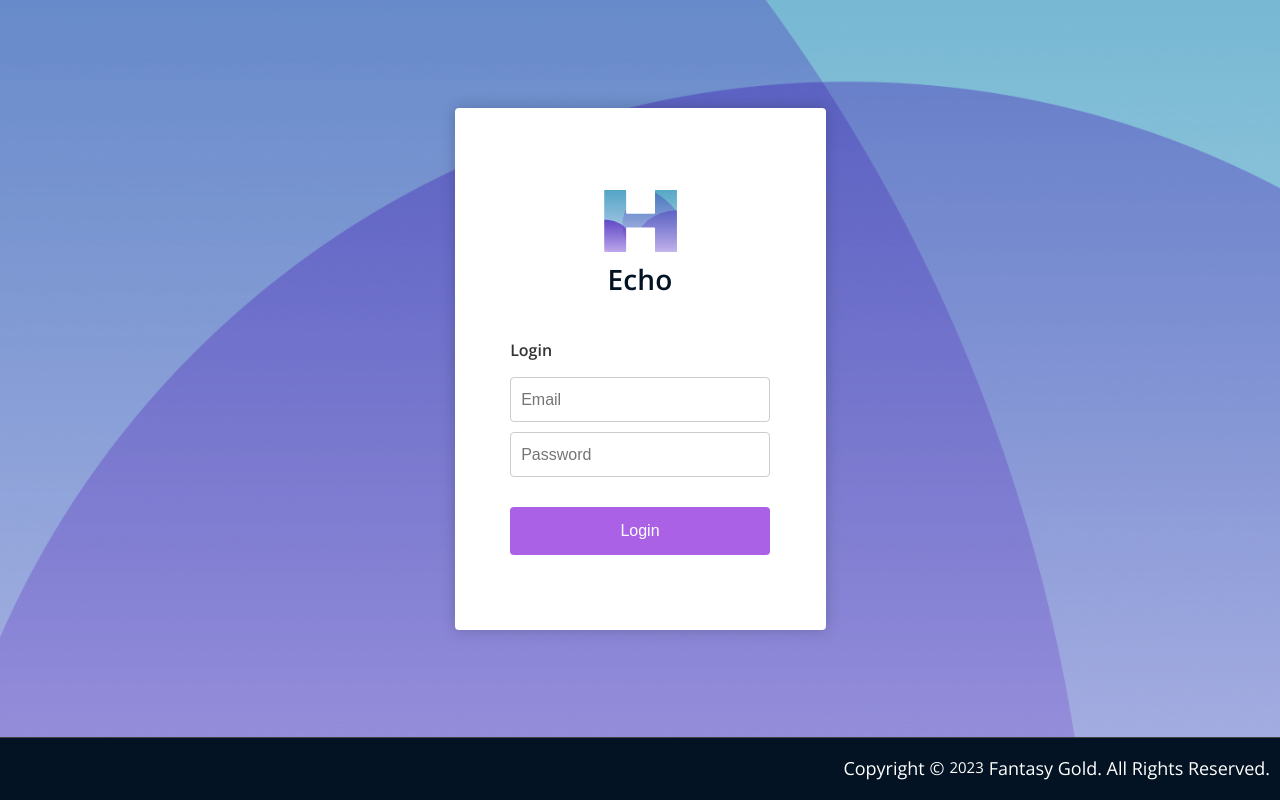
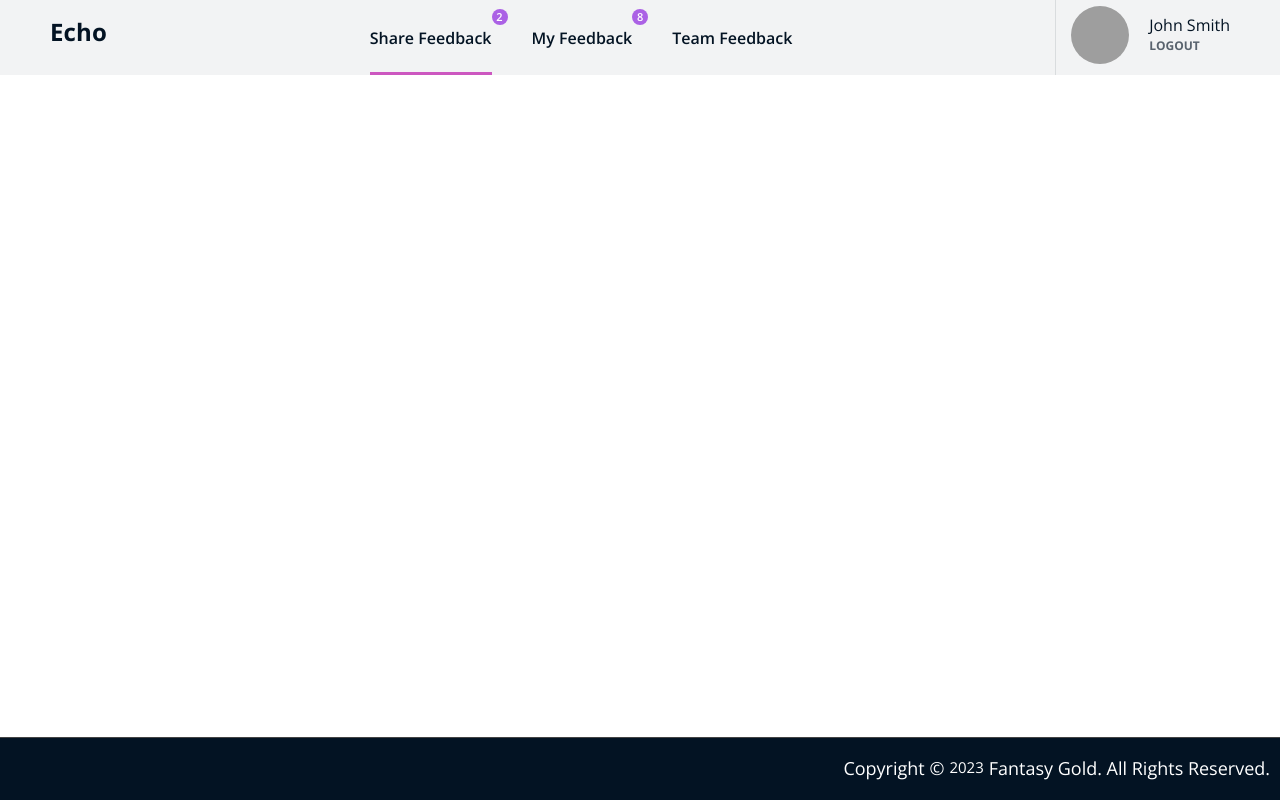
Before and after one commit to f15c0/echo, a React (Create React App) app: page /share-feedback in a window 1280 px wide. Built offline with nearby package versions, Linux system fonts and the light colour scheme; grey boxes are pictures that could not be loaded; the HTML template or start-up script is replaced by a standard one.

Commit message:
Navigation Header Component

```diff
--- a/package.json
+++ b/package.json
@@ -8,6 +8,7 @@
     "@testing-library/user-event": "^13.5.0",
     "react": "^18.2.0",
     "react-dom": "^18.2.0",
+    "react-router-dom": "^6.15.0",
     "react-scripts": "5.0.1",
     "web-vitals": "^2.1.4"
   },
--- a/src/App.css
+++ b/src/App.css
@@ -14,6 +14,10 @@
   justify-content: center;
   align-items: center;
 }
+.contentShare {
+  flex: 1;
+}
+
 
 .login-panel {
   background-color: white;
@@ -89,3 +93,116 @@
     background-color: #cc57c0;
   }
 }
+
+
+header nav{
+  height: 75px;
+  padding: 0px 50px;
+  background-color: #F2F3F4;
+  display: flex;
+  justify-content: space-between;
+  align-items: center;
+  /* box-shadow: 0px 1px 3px 0px rgba(0, 0, 0, 0.25); */
+
+}
+
+.echo-text{
+  color: var(--offBlack);
+  font-size: 24px;
+  font-weight: 700;
+  line-height: 32.68px;
+}
+
+.tabs{
+  display: flex;
+  justify-content: space-around;
+  align-self: self-end;
+}
+
+.tabs li{
+  color: var(--offBlack);
+  font-size: 16px;
+  font-weight: 600;
+  margin: 0 20px;
+  list-style: none;
+  cursor: pointer;
+
+}
+
+.tabs li.active {
+  padding-bottom: 24px;
+  border-bottom: 3px solid #cc57c0;
+}
+
+.divider {
+  border-left: 1px solid #000;
+  height: 100%;
+  margin-left: 15px;
+  margin-right: 15px;
+}
+
+.profile-section{
+  display: flex;
+  align-items: center;
+  gap: 10px;
+  height: 100%;
+  line-height: 75px !important;
+  border-left: 1px solid #D9DCDE;
+  padding-left: 15px;
+}
+
+.avatar-box img {
+  border-radius: 50%;
+  width: 58px;
+  height: 58px;
+  object-fit: cover;
+}
+
+.logout-box {
+  display: flex;
+  flex-direction: column;
+  justify-content: center;
+  padding-left: 10px;
+}
+
+.logout-box p{
+  font-weight: 700;
+  font-size: 12px;
+  color: #59636E;
+  cursor: pointer;
+}
+
+.logout-box p:hover{
+  color: #cc57c0;
+  transition: ease-in-out;
+  transition-duration: 150;
+}
+.profile-name{
+  margin-bottom: 0.2em;
+  color: var(--offBlack);
+  font-size: 16px;
+  font-weight: 400;
+
+}
+
+.notification-badge {
+  position: relative;
+  display: inline-block;
+}
+
+.notification-badge::after {
+  content: attr(data-count);
+  position: absolute;
+  top: -20px;
+  right: -16px;
+  background: var(--primaryColor);
+  color: white;
+  border-radius: 50%;
+  font-size: 11px;
+  font-weight: 600;
+  line-height: 14.98px;
+  height: 16px;
+  width: 16px;
+  text-align: center;
+  /* border: 1px solid white; */
+}
--- a/src/App.js
+++ b/src/App.js
@@ -1,16 +1,23 @@
 import styles from "./styles/index.module.css";
-import Login from "./pages/login";
 import Footer from "./components/footer";
 import "./App.css";
+import { BrowserRouter, Route, Routes } from "react-router-dom";
+import LoginScreen from "./pages/LoginScreen";
+import ShareFeedback from "./pages/share_feedback";
+import NoMatch from "./pages/404";
 
 function App() {
   return (
-    <div className="appContainer">
-      <div className="contentWrapper">
-        <Login />
+    <BrowserRouter>
+      <div className="appContainer">
+        <Routes>
+          <Route path="/" element={<LoginScreen />} />
+          <Route path="/share-feedback" element={<ShareFeedback />} />
+          <Route path="*" element={<NoMatch />} />
+        </Routes>
+        <Footer />
       </div>
-      <Footer />
-    </div>
+    </BrowserRouter>
   );
 }
 
--- /dev/null
+++ b/src/components/header.jsx
@@ -0,0 +1,53 @@
+import { useState } from "react";
+
+const Header = () => {
+  const [selectedTab, setSelectedTab] = useState("Share Feedback");
+  const sharedfeedbackCount = 2;
+  const myFeedBackCount = 8;
+
+  return (
+    <header>
+      <nav className="header">
+        <h3 className="echo-text">Echo</h3>
+        <div className="tabs">
+          <li
+            className={selectedTab === "Share Feedback" ? "active" : ""}
+            onClick={() => setSelectedTab("Share Feedback")}
+          >
+            <span
+              className="notification-badge"
+              data-count={sharedfeedbackCount}
+            >
+              Share Feedback
+            </span>
+          </li>
+          <li
+            className={selectedTab === "My Feedback" ? "active" : ""}
+            onClick={() => setSelectedTab("My Feedback")}
+          >
+            <span className="notification-badge" data-count={myFeedBackCount}>
+              My Feedback
+            </span>
+          </li>
+          <li
+            className={selectedTab === "Team Feedback" ? "active" : ""}
+            onClick={() => setSelectedTab("Team Feedback")}
+          >
+            Team Feedback
+          </li>
+        </div>
+        <div className="profile-section">
+          <div className="avatar-box">
+            <img src="https://i.pravatar.cc/150?img=68" alt="John Smith" />
+          </div>
+          <div className="logout-box">
+            <h5 className="profile-name">John Smith</h5>
+            <p>LOGOUT</p>
+          </div>
+        </div>
+      </nav>
+    </header>
+  );
+};
+
+export default Header;
--- /dev/null
+++ b/src/pages/404.jsx
@@ -0,0 +1,9 @@
+const NoMatch = () => {
+  return (
+    <div className="contentShare">
+      <h1>404 Page Not Found!!</h1>
+    </div>
+  );
+};
+
+export default NoMatch;
--- /dev/null
+++ b/src/pages/LoginScreen.jsx
@@ -0,0 +1,11 @@
+import Login from "../components/login";
+
+const LoginScreen = () => {
+  return (
+    <div className="contentWrapper">
+      <Login />
+    </div>
+  );
+};
+
+export default LoginScreen;
--- /dev/null
+++ b/src/pages/share_feedback.jsx
@@ -0,0 +1,11 @@
+import Header from "../components/header";
+
+const ShareFeedback = () => {
+  return (
+    <div className="contentShare">
+      <Header />
+    </div>
+  );
+};
+
+export default ShareFeedback;
--- a/src/styles/index.module.css
+++ b/src/styles/index.module.css
@@ -76,7 +76,7 @@ h1, h2, h3, h4, h5 {
 
 h1 {
   font-size: var(--fs-xxl);
-  font-weight: var(--fw-regeular);
+  font-weight: var(--fw-regular);
 }
 
 h2 {
```
Also changed, not shown: src/assets/person/jane.png (added), src/components/login.jsx (renamed from src/pages/login.jsx), 1 other file (tests, documents, lock files or other folders).
